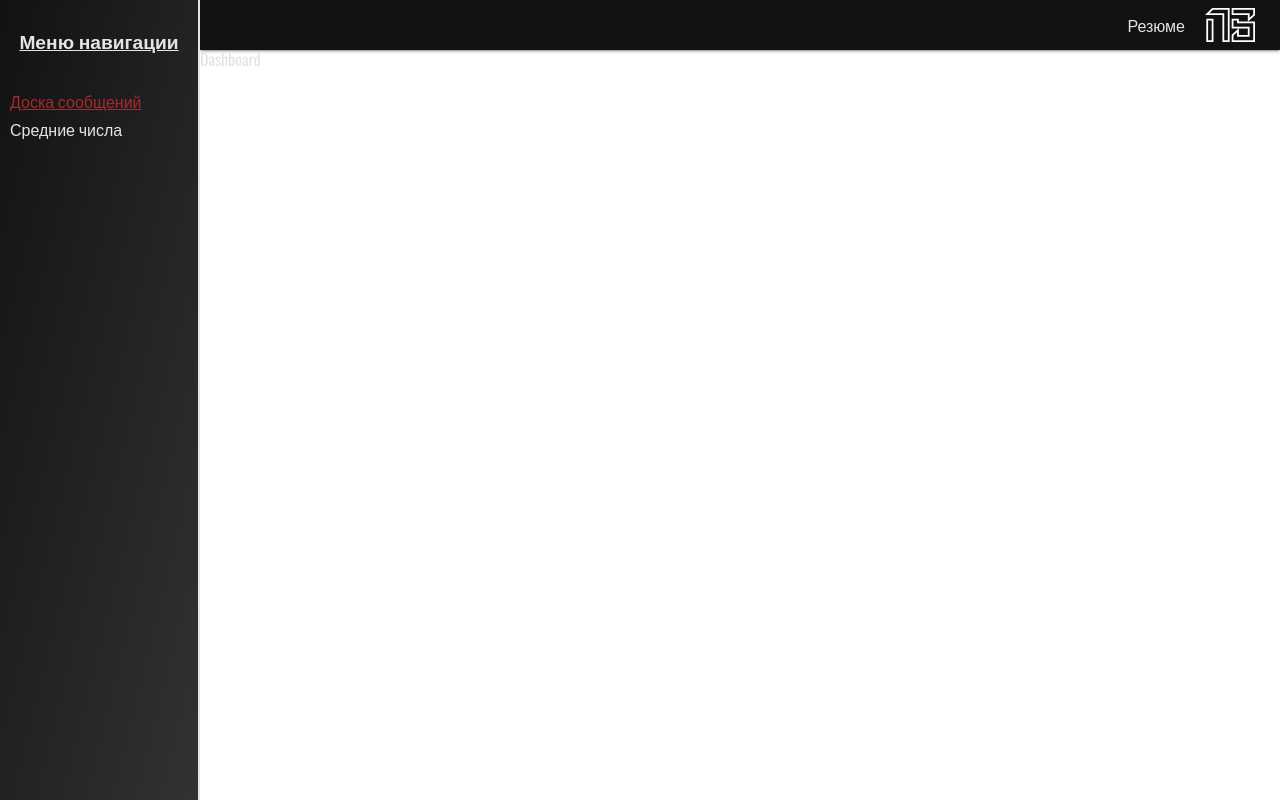
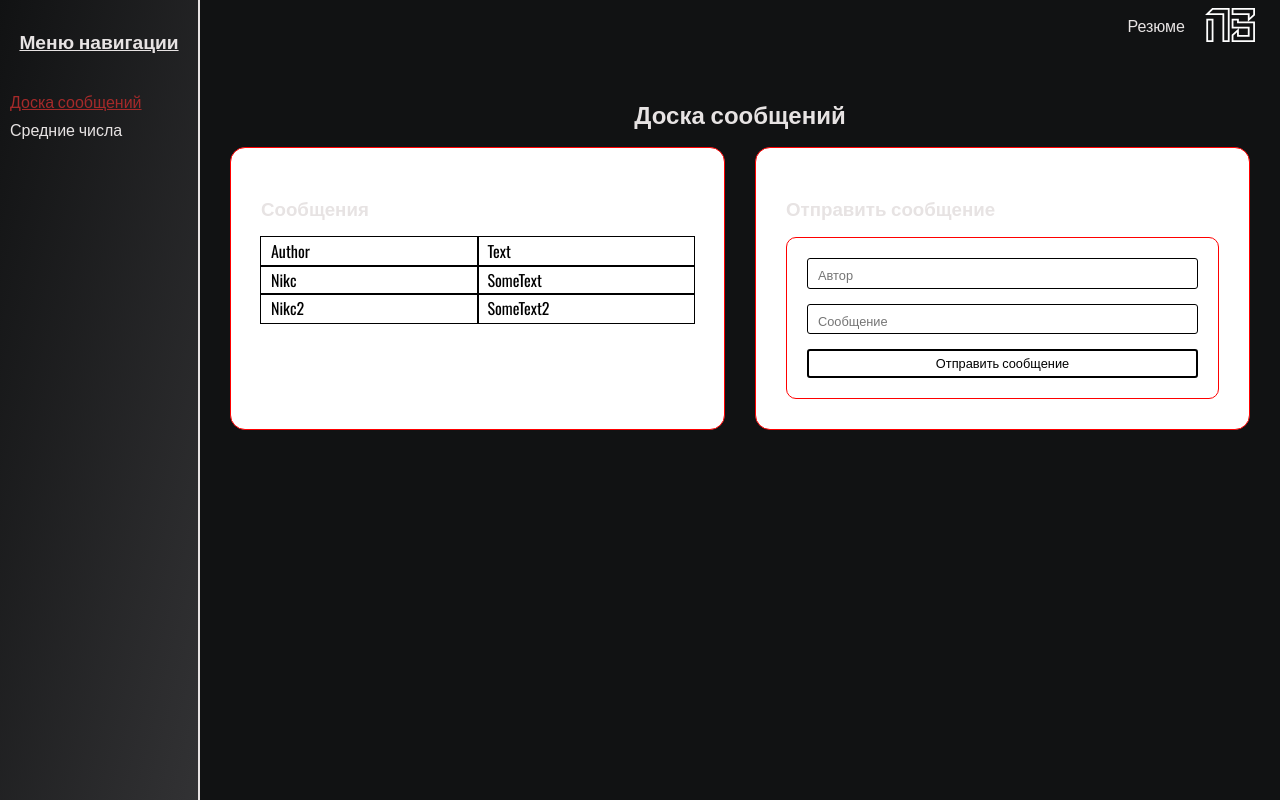
Before and after one commit to script696/next-team-frontend, a Next.js app: page /dashboard in a window 1280 px wide. Built offline with nearby package versions, Linux system fonts and the light colour scheme.

Commit message:
feat: add dashboard skeleton

```diff
--- a/src/pages/dashboard/index.tsx
+++ b/src/pages/dashboard/index.tsx
@@ -1,7 +1,79 @@
-const Index = () => {
-    return (
-        <div>Dashboard</div>
-    );
-}
+import s from "./styles/Dashboard.module.scss";
+import { ChangeEvent, FormEvent, FormEventHandler, useState } from "react";
 
-export default Index;
+const mockMsg = [
+  { id: 1, author: "Nikc", text: "SomeText" },
+  { id: 2, author: "Nikc2", text: "SomeText2" },
+];
+
+const Dashboard = () => {
+  const [messagesData, setMessagesData] = useState(mockMsg);
+  const [inputValues, setInputValues] = useState({ author: "", message: "" });
+
+  const handleChangeInput = (e: ChangeEvent<HTMLInputElement>) => {
+    const { name, value } = e.currentTarget;
+    setInputValues((prev) => ({ ...prev, [name]: value }));
+  };
+
+  const handleSubmitForm = (e: FormEvent<HTMLFormElement>) => {
+    e.preventDefault();
+    const { author, message } = inputValues;
+    const newMessage = {
+      id: Math.random(),
+      author,
+      text: message,
+    };
+    setMessagesData((prev) => [...prev, newMessage]);
+  };
+
+  return (
+    <div className={s.dashboard}>
+      <h2 className={s.dashboard__title}>Доска сообщений</h2>
+      <div className={s.dashboard__contentWrapper}>
+        <section className={s.dashboard__messagesSection}>
+          <h3>Сообщения</h3>
+          <ul className={s.messagesList}>
+            <li className={s.messagesList__row}>
+              <span className={s.messagesList__item}>Author</span>
+              <span className={s.messagesList__item}>Text</span>
+            </li>
+            {messagesData.map(({ id, author, text }) => {
+              return (
+                <li key={id} className={s.messagesList__row}>
+                  <span className={s.messagesList__item}>{author}</span>
+                  <span className={s.messagesList__item}>{text}</span>
+                </li>
+              );
+            })}
+          </ul>
+        </section>
+        <section className={s.dashboard__formSection}>
+          <h3>Отправить сообщение</h3>
+          <form className={s.form} onSubmit={handleSubmitForm}>
+            <input
+              type="text"
+              placeholder="Автор"
+              className={s.form__input}
+              name="author"
+              value={inputValues.author}
+              onChange={handleChangeInput}
+            />
+            <input
+              type="text"
+              placeholder="Сообщение"
+              className={s.form__input}
+              name="message"
+              value={inputValues.message}
+              onChange={handleChangeInput}
+            />
+            <button className={s.form__submitBtn} type="submit">
+              Отправить сообщение
+            </button>
+          </form>
+        </section>
+      </div>
+    </div>
+  );
+};
+
+export default Dashboard;
--- /dev/null
+++ b/src/pages/dashboard/styles/Dashboard.module.scss
@@ -0,0 +1,76 @@
+.dashboard {
+  background: #111213;
+  padding: 30px;
+  min-height: 100%;
+
+  &__contentWrapper  {
+    display: flex;
+    column-gap: 30px;
+  }
+  &__title {
+    text-align: center;
+    color: inherit;
+  }
+  &__messagesSection, &__formSection{
+    width: 100%;
+    padding: 30px;
+    border: 1px solid red;
+    border-radius: 15px;
+    background: #fff;
+  }
+
+
+}
+
+.messagesList {
+  padding: 0;
+  list-style: none;
+  display: flex;
+  flex-direction: column;
+    color: #000;
+  &__top {
+    text-align: center;
+    outline: 1px solid #000;
+    padding: 5px 10px;
+  }
+  &__row {
+    display: flex;
+    justify-content: space-between;
+  }
+  &__item {
+    outline: 1px solid #000;
+    flex: 1 1 50%;
+    padding: 5px 10px;
+  }
+}
+
+
+.form {
+  padding: 20px;
+  display: flex;
+  flex-direction: column;
+  border-radius: 10px;
+  border: 1px solid red;
+  row-gap: 15px;
+
+  &__input{
+    border: 1px solid #000;
+    border-radius: 3px;
+    padding: 5px 10px;
+    &::placeholder {
+      font-size: 0.8rem;
+    }
+  }
+
+  &__submitBtn {
+    background: none;
+    border-radius: 3px;
+    border: 2px solid #000;
+    padding: 5px 10px;
+    font-size: .8rem;
+    cursor: pointer;
+    &:hover {
+      background: #e7e3e3;
+    }
+  }
+}
```
